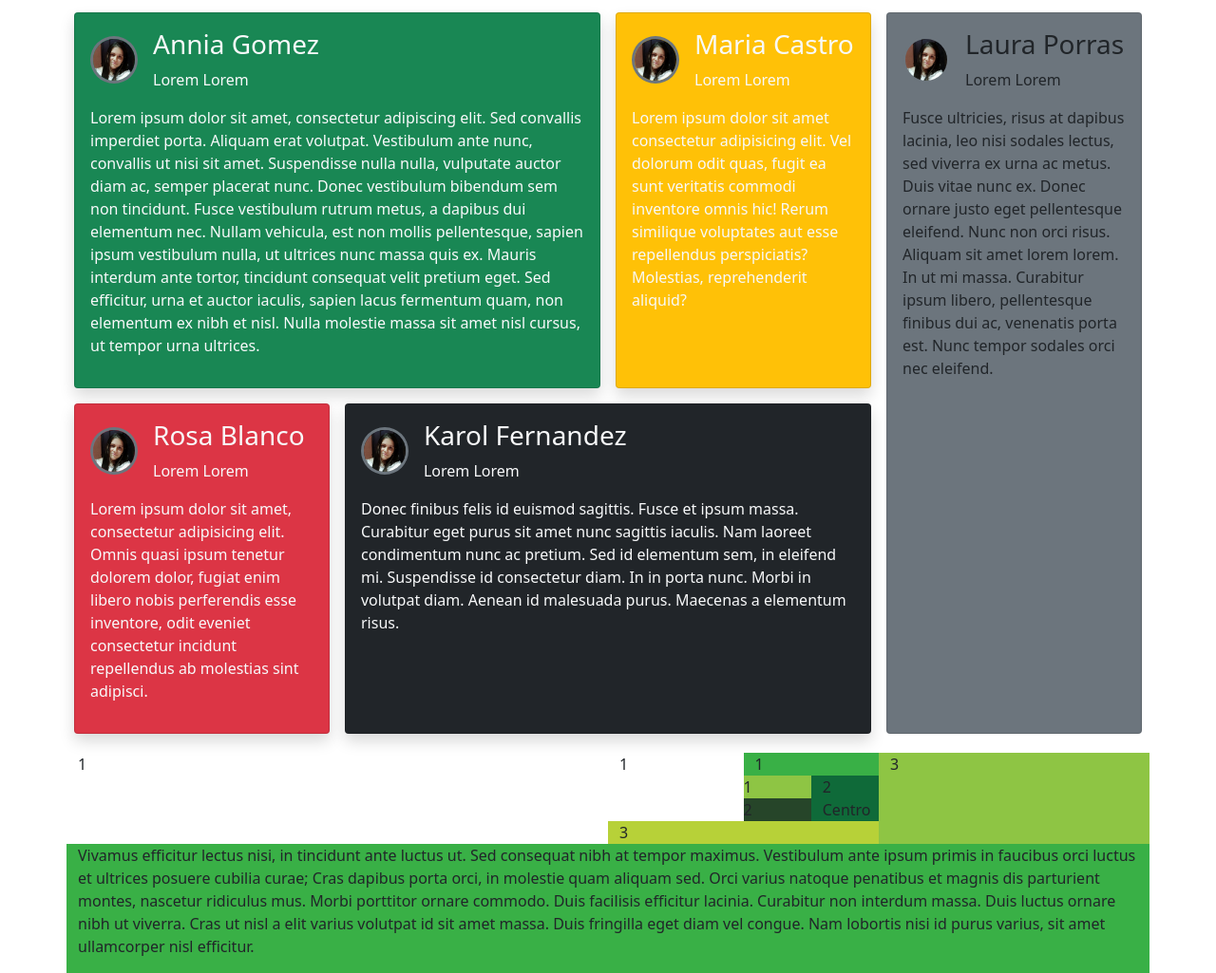
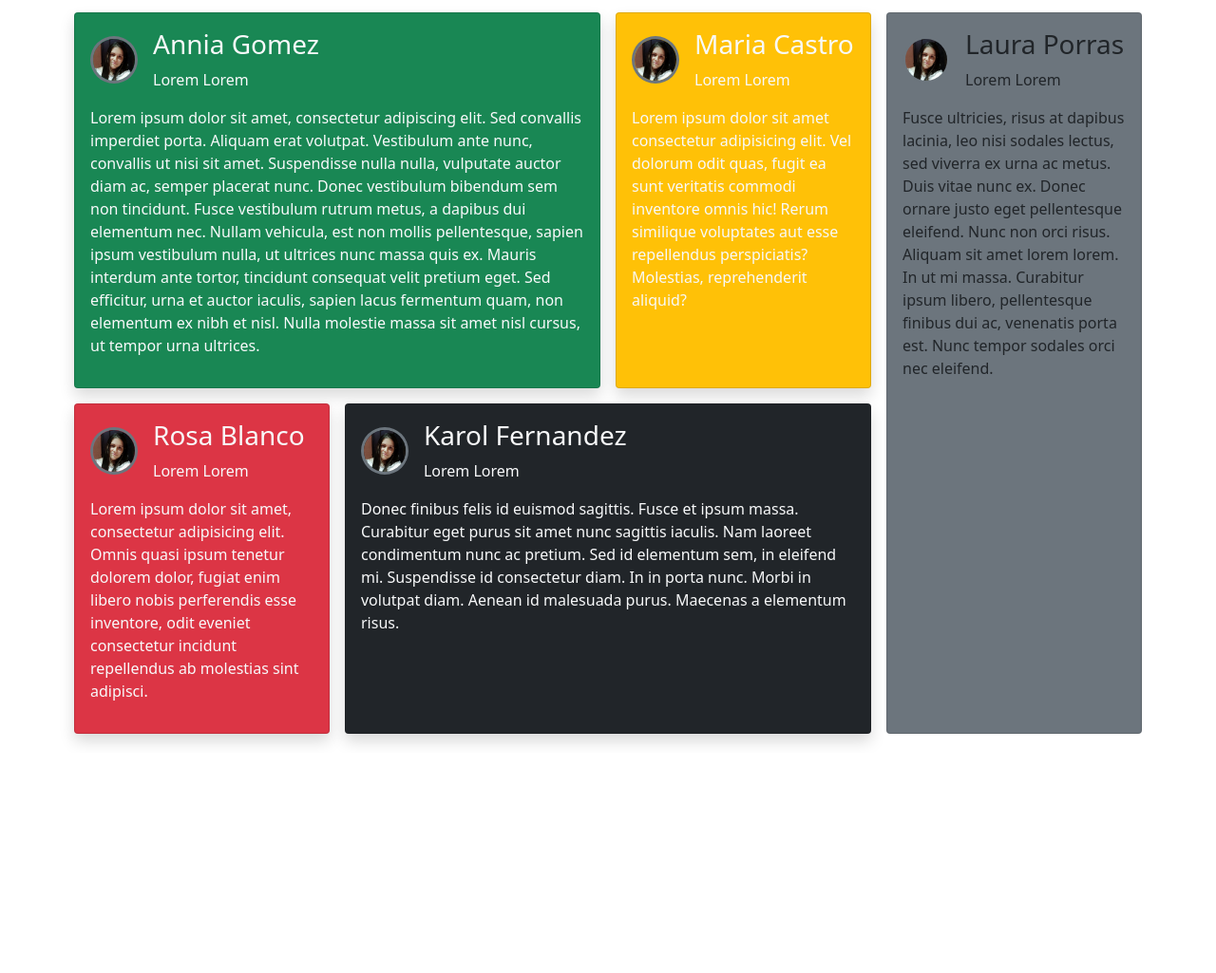
Before and after one commit to Hannia/prueba, a website: page indexBootstrap.html in a window 1280 px wide. Shown: the part 63-1088 px from the top of the page at 95% size. After the commit the page ends 856 px from the top, so only its background shows below. Drawn offline with Linux system fonts and the light colour scheme.

Commit message:
Add colors and mixins

```diff
--- a/indexBootstrap.html
+++ b/indexBootstrap.html
@@ -112,40 +112,5 @@
         </div>
       </div>
     </div>
-    <div class="container">
-      <div class="row">
-        <div class="col-md-6 col-left">1</div>
-        <div class="col-md-3">
-          <div class="row">
-            <div class="col-md-6">1</div>
-            <div class="col-md-6">
-              <div class="row">
-                <div class="col-md-12 ground-green">1</div>
-                <div class="col-md-12 ground-green-dark">
-                  <div class="row">
-                    <div class="col-md-6 p-0">
-                      <div class="col-md-12 ground-green-muslo">1</div>
-                      <div class="col-md-12 ground-green-dark ">2</div>
-                    </div>
-                    <div class="col-md-6 ground-green-middle">2 Centro</div>
-                  </div>
-                </div>
-              </div>
-            </div>
-            <div class="col-md-12 ground-green-light">3</div>
-          </div>
-        </div>
-        <div class="col-md-3 ground-green-muslo">3</div>
-        <div class="col-12 footer">
-          <p>
-            Vivamus efficitur lectus nisi, in tincidunt ante luctus ut. Sed consequat nibh at tempor maximus. Vestibulum ante ipsum primis in faucibus
-            orci luctus et ultrices posuere cubilia curae; Cras dapibus porta orci, in molestie quam aliquam sed. Orci varius natoque penatibus et
-            magnis dis parturient montes, nascetur ridiculus mus. Morbi porttitor ornare commodo. Duis facilisis efficitur lacinia. Curabitur non
-            interdum massa. Duis luctus ornare nibh ut viverra. Cras ut nisl a elit varius volutpat id sit amet massa. Duis fringilla eget diam vel
-            congue. Nam lobortis nisi id purus varius, sit amet ullamcorper nisl efficitur.
-          </p>
-        </div>
-      </div>
-    </div>
   </body>
 </html>
--- /dev/null
+++ b/sass/_colors.scss
@@ -0,0 +1,5 @@
+$green: #39b046;
+$green-muslo: #8ec544;
+$green-light: #b7d138;
+$green-medium: #0f6a39;
+$green-dark: #264529;
--- a/sass/custom.scss
+++ b/sass/custom.scss
@@ -1,3 +1,5 @@
+@import "./colors";
+
 .d-flex img{
     width: 50px;
 }
@@ -12,33 +14,5 @@
     background-color: $color;
 }
 
-.footer {
-    @include background(#39b046);
-}
-
-.ground-green {
-    @include background(#39b046);
-}
-
-.ground-green-muslo {
-    @include background(#8ec544);
-}
-
-.ground-green-light {
-    @include background(#b7d138);
-}
-
-.ground-green-dark {
-    @include background(#264529);
-}
-
-.ground-green-middle {
-    @include background(#0f6a39);
-}
-
-
-.background-while {
-    background-color: #fff;
-}
 
 @import "../node_modules/bootstrap/scss/bootstrap";
```
Also changed, not shown: css/style.css, sass/_mixins.scss (added).
